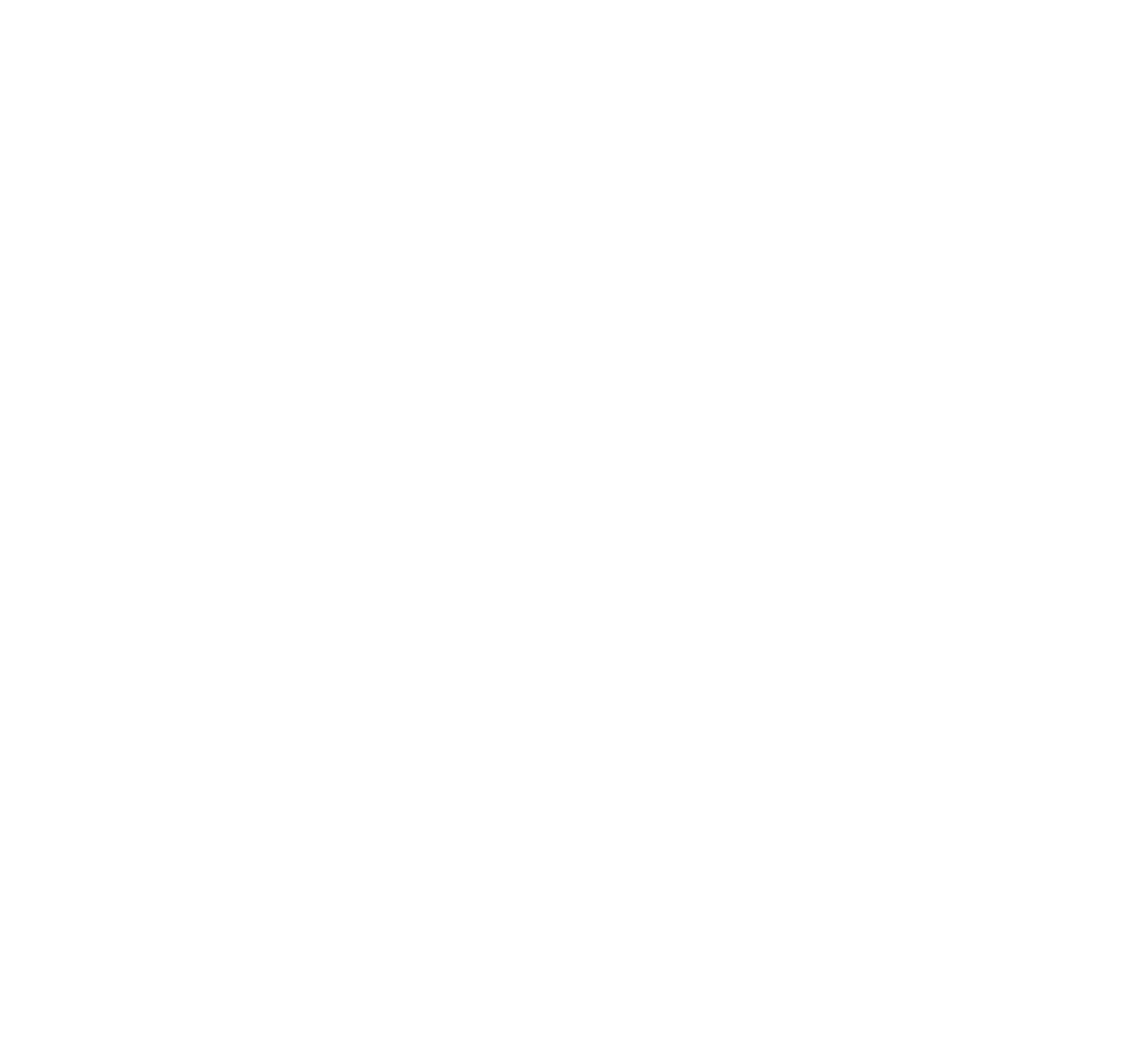
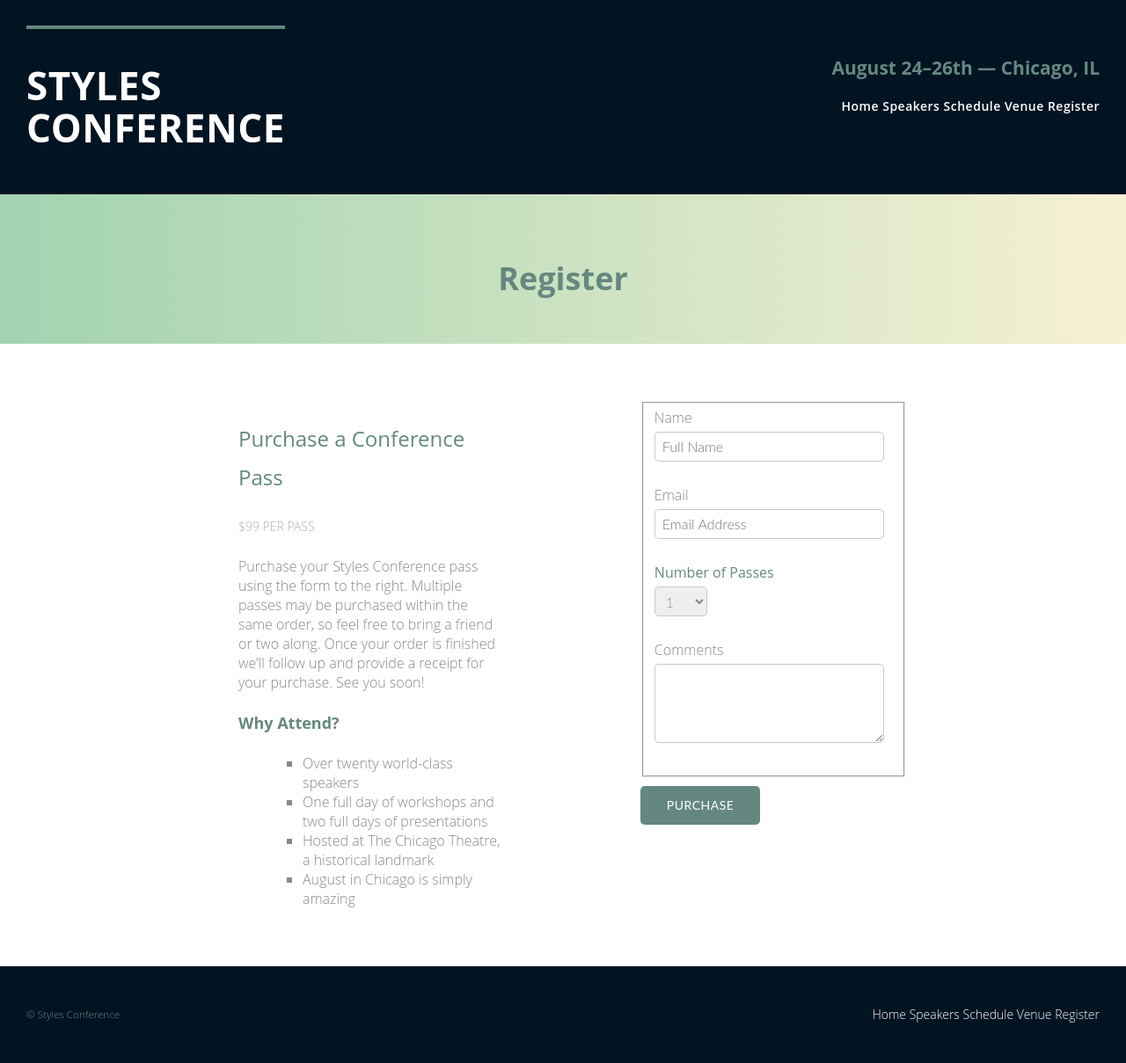
Before and after one commit to elkut/100DevLabs-Practice, a plain HTML site: page register.html in a window 1280 px wide. Shown: the whole page at 88% size. Before the commit the page ends 800 px from the top, so only its background shows below. Drawn offline with Linux system fonts and the light colour scheme; a web font is replaced by a local one.

Commit message:
implementted register page

```diff
--- a/main.css
+++ b/main.css
@@ -339,3 +339,70 @@ img {
 .venue-map {
   height: 295px;
 }
+
+/*
+  ========================================
+  Register
+  ========================================
+*/
+.why-attend {
+  list-style: square;
+  margin: 0 0 22px 33px;
+}
+
+/*
+  ========================================
+  Form
+  ========================================
+*/
+form {
+  margin-bottom: 22px;
+  margin-left: 120px;
+}
+
+input,
+select,
+textarea {
+  font: 300 16px/22px "Lato", "Open Sans", "Helvetica Neue", Helvetica, Arial,
+    sans-serif;
+}
+
+.register-group label {
+  color: #648880;
+  cursor: pointer;
+  font-weight: 400;
+}
+
+.register-group input,
+.register-group select,
+.register-group textarea {
+  border: 1px solid #c6c9cc;
+  border-radius: 5px;
+  color: #888;
+  display: block;
+  margin: 5px 0 27px 0;
+  padding: 5px 8px;
+}
+.register-group input,
+.register-group textarea {
+  width: 90%;
+}
+
+.register-group select {
+  height: 34px;
+  width: 60px;
+}
+.register-group textarea {
+  height: 78px;
+}
+
+.btn-default {
+  border: 0;
+  background: #648880;
+  padding: 11px 30px;
+  font-size: 14px;
+  margin-top: 10px;
+}
+.btn-default:hover {
+  background: #77a198;
+}
--- a/register.html
+++ b/register.html
@@ -0,0 +1,111 @@
+<!DOCTYPE html>
+<html>
+  <body>
+    <head>
+      <title>Some Practice</title>
+      <link rel="stylesheet" href="main.css" />
+      <link rel="preconnect" href="https://fonts.googleapis.com" />
+      <link rel="preconnect" href="https://fonts.gstatic.com" crossorigin />
+      <link
+        href="https://fonts.googleapis.com/css2?family=Mozilla+Headline:wght@200..700&family=Source+Sans+3:ital,wght@0,200..900;1,200..900&display=swap"
+        rel="stylesheet"
+      />
+    </head>
+    <header class="primary-header container group">
+      <h1 class="logo">
+        <a href="index.html"
+          >Styles <br />
+          Conference</a
+        >
+      </h1>
+      <h3 class="tagline">August 24&ndash;26th &mdash; Chicago, IL</h3>
+      <nav class="primary-nav">
+        <a href="index.html">Home</a>
+        <a href="speakers.html">Speakers</a>
+        <a href="schedule.html">Schedule</a>
+        <a href="venue.html">Venue</a>
+        <a href="register.html">Register</a>
+      </nav>
+    </header>
+    <section class="row-alt">
+      <div class="container cnt-speaker">
+        <h1>Register</h1>
+      </div>
+    </section>
+    <section class="row">
+      <div class="grid">
+        <section class="col-1-3">
+          <h2>Purchase a Conference Pass</h2>
+          <h5>$99 per Pass</h5>
+          <p>
+            Purchase your Styles Conference pass using the form to the right.
+            Multiple passes may be purchased within the same order, so feel free
+            to bring a friend or two along. Once your order is finished
+            we&#8217;ll follow up and provide a receipt for your purchase. See
+            you soon!
+          </p>
+
+          <h4>Why Attend?</h4>
+
+          <ul class="why-attend">
+            <li>Over twenty world-class speakers</li>
+            <li>
+              One full day of workshops and two full days of presentations
+            </li>
+            <li>Hosted at The Chicago Theatre, a historical landmark</li>
+            <li>August in Chicago is simply amazing</li>
+          </ul>
+        </section>
+        <form class="col-1-3" action="#" method="post">
+          <fieldset class="register-group">
+            <lable>
+              Name
+              <input type="text" placeholder="Full Name" name="name" required />
+            </lable>
+            <lable>
+              Email
+              <input
+                type="email"
+                placeholder="Email Address"
+                name="email"
+                required
+              />
+            </lable>
+            <label>
+              Number of Passes
+              <select name="quantity" id="quantity" required>
+                <option value="1" selected>1</option>
+                <option value="2">2</option>
+                <option value="3">3</option>
+                <option value="4">4</option>
+              </select>
+            </label>
+
+            <lable
+              >Comments
+              <textarea id="comments" name="comments" rows="4" cols="50">
+              </textarea>
+            </lable>
+          </fieldset>
+
+          <input
+            class="btn btn-default"
+            type="submit"
+            name="submit"
+            value="Purchase"
+          />
+        </form>
+      </div>
+    </section>
+    <footer class="primary-footer container group">
+      <small>&copy; Styles Conference</small>
+      <nav>
+        <a href="index.html">Home</a>
+        <a href="speakers.html">Speakers</a>
+        <a href="schedule.html">Schedule</a>
+        <a href="venue.html">Venue</a>
+        <a href="register.html">Register</a>
+      </nav>
+    </footer>
+  </body>
+</html>
```
